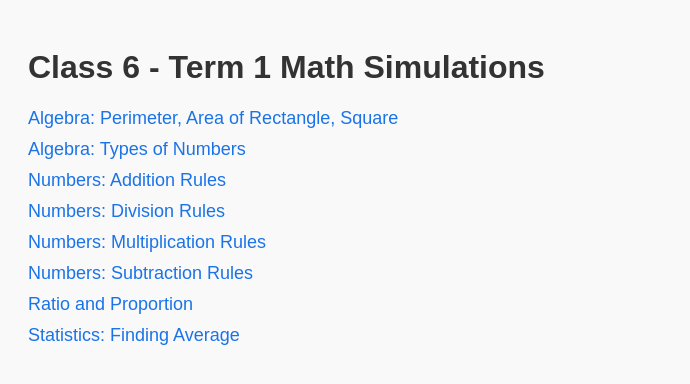
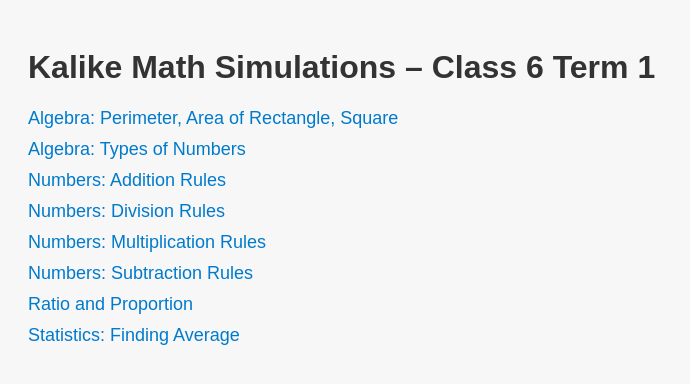
Before and after one commit to KSPIII-Kanya/Kalike-Math-Simulations, a plain HTML site: page index.html in a window 1280 px wide. Shown: the whole page, without its empty margins (0-690 px from the left). Drawn offline with Linux system fonts and the light colour scheme.

Commit message:
Update index.html

```diff
--- a/index.html
+++ b/index.html
@@ -2,26 +2,26 @@
 <html lang="en">
 <head>
   <meta charset="UTF-8">
-  <title>Kalike Math Simulations - Class 6 Term 1</title>
+  <title>Kalike Math Simulations</title>
   <style>
     body {
-      font-family: Arial, sans-serif;
+      font-family: sans-serif;
       padding: 20px;
-      background-color: #f9f9f9;
+      background: #f7f7f7;
     }
     h1 {
       color: #333;
     }
     ul {
+      padding-left: 0;
       list-style: none;
-      padding: 0;
     }
     li {
       margin: 10px 0;
     }
     a {
-      color: #1a73e8;
       text-decoration: none;
+      color: #007acc;
       font-size: 18px;
     }
     a:hover {
@@ -30,16 +30,16 @@
   </style>
 </head>
 <body>
-  <h1>Class 6 - Term 1 Math Simulations</h1>
+  <h1>Kalike Math Simulations – Class 6 Term 1</h1>
   <ul>
-    <li><a href="Class 6/Term 1/Class 6 _ Term 1 _ Algebra _ Perimeter, Area of Rectangle, Square.html" target="_blank">Algebra: Perimeter, Area of Rectangle, Square</a></li>
-    <li><a href="Class 6/Term 1/Class 6 _ Term 1 _ Algebra _ Types of Numbers.html" target="_blank">Algebra: Types of Numbers</a></li>
-    <li><a href="Class 6/Term 1/Class 6 _ Term 1 _ Numbers _ Addition Rules.html" target="_blank">Numbers: Addition Rules</a></li>
-    <li><a href="Class 6/Term 1/Class 6 _ Term 1 _ Numbers _ Division Rules.html" target="_blank">Numbers: Division Rules</a></li>
-    <li><a href="Class 6/Term 1/Class 6 _ Term 1 _ Numbers _ Multiplication Rules.html" target="_blank">Numbers: Multiplication Rules</a></li>
-    <li><a href="Class 6/Term 1/Class 6 _ Term 1 _ Numbers _ Subtraction Rules.html" target="_blank">Numbers: Subtraction Rules</a></li>
-    <li><a href="Class 6/Term 1/Class 6 _ Term 1 _ Ratio and Proportion.html" target="_blank">Ratio and Proportion</a></li>
-    <li><a href="Class 6/Term 1/Class 6 _ Term 1 _ Statistics (Finding Average).html" target="_blank">Statistics: Finding Average</a></li>
+    <li><a href="Class%206/Term%201/Class%206%20_%20Term%201%20_%20Algebra%20_%20Perimeter,%20Area%20of%20Rectangle,%20Square.html" target="_blank">Algebra: Perimeter, Area of Rectangle, Square</a></li>
+    <li><a href="Class%206/Term%201/Class%206%20_%20Term%201%20_%20Algebra%20_%20Types%20of%20Numbers.html" target="_blank">Algebra: Types of Numbers</a></li>
+    <li><a href="Class%206/Term%201/Class%206%20_%20Term%201%20_%20Numbers%20_%20Addition%20Rules.html" target="_blank">Numbers: Addition Rules</a></li>
+    <li><a href="Class%206/Term%201/Class%206%20_%20Term%201%20_%20Numbers%20_%20Division%20Rules.html" target="_blank">Numbers: Division Rules</a></li>
+    <li><a href="Class%206/Term%201/Class%206%20_%20Term%201%20_%20Numbers%20_%20Multiplication%20Rules.html" target="_blank">Numbers: Multiplication Rules</a></li>
+    <li><a href="Class%206/Term%201/Class%206%20_%20Term%201%20_%20Numbers%20_%20Subtraction%20Rules.html" target="_blank">Numbers: Subtraction Rules</a></li>
+    <li><a href="Class%206/Term%201/Class%206%20_%20Term%201%20_%20Ratio%20and%20Proportion.html" target="_blank">Ratio and Proportion</a></li>
+    <li><a href="Class%206/Term%201/Class%206%20_%20Term%201%20_%20Statistics%20(Finding%20Average).html" target="_blank">Statistics: Finding Average</a></li>
   </ul>
 </body>
 </html>
```
